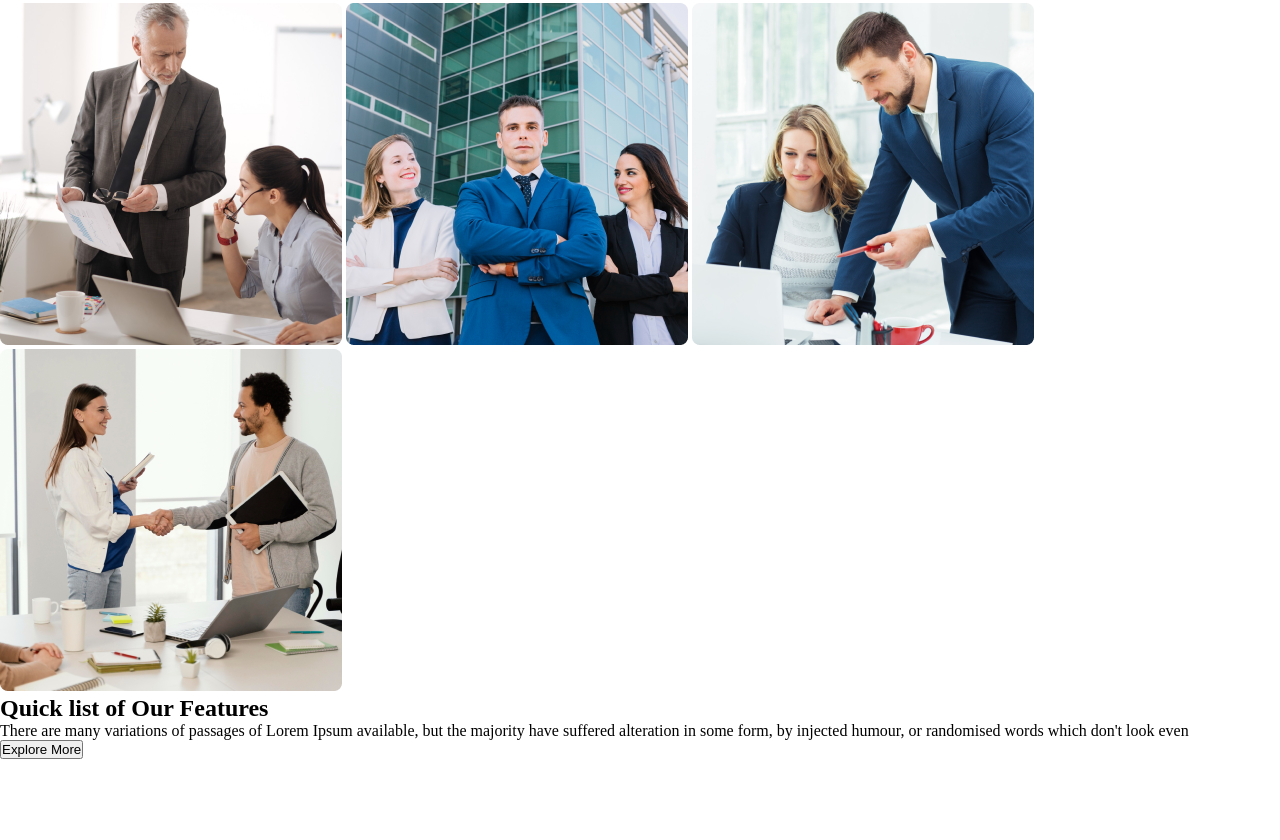
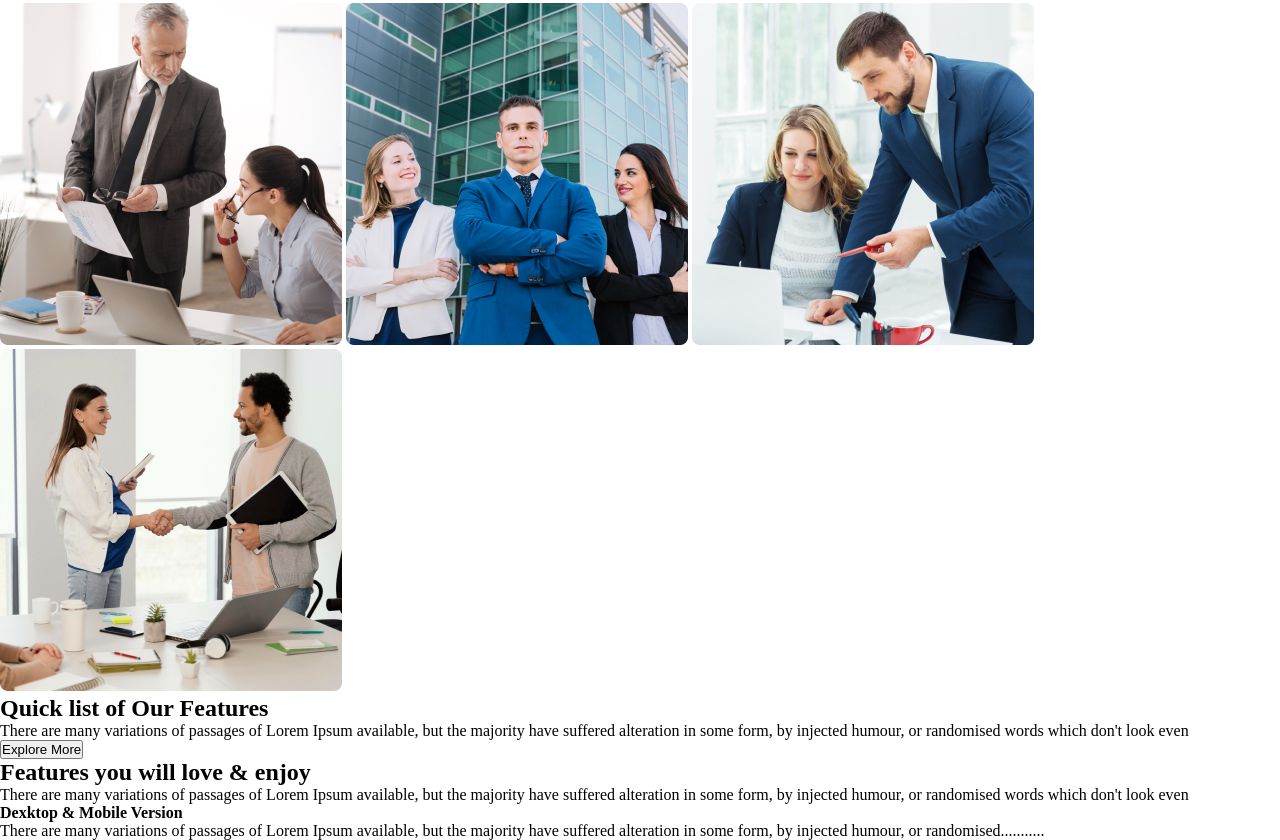
Before and after one commit to ahassh1/g3-architect-website, a plain HTML site: page index.html in a window 1280 px wide. Shown: the part 865-1705 px from the top of the page. Before the commit the page ends 1624 px from the top, so only its background shows below. Drawn offline with Linux system fonts and the light colour scheme.

Commit message:
features content

```diff
--- a/index.html
+++ b/index.html
@@ -50,6 +50,15 @@
     </div>
 </section>
 
+<section>
+    <div class="features_container">
+         <h1>Features you will love & enjoy</h1>
+         <p>There are many variations of passages of Lorem Ipsum available, but the majority have suffered alteration in some form, by injected humour, or randomised words which don't look even</p>
+         <h4>Dexktop & Mobile Version</h4>
+            <p>There are many variations of passages of Lorem Ipsum available, but the majority have suffered alteration in some form, by injected humour, or randomised...........</p>
+            </div>
+</section>
+
 </div>
 </header>
 
```
